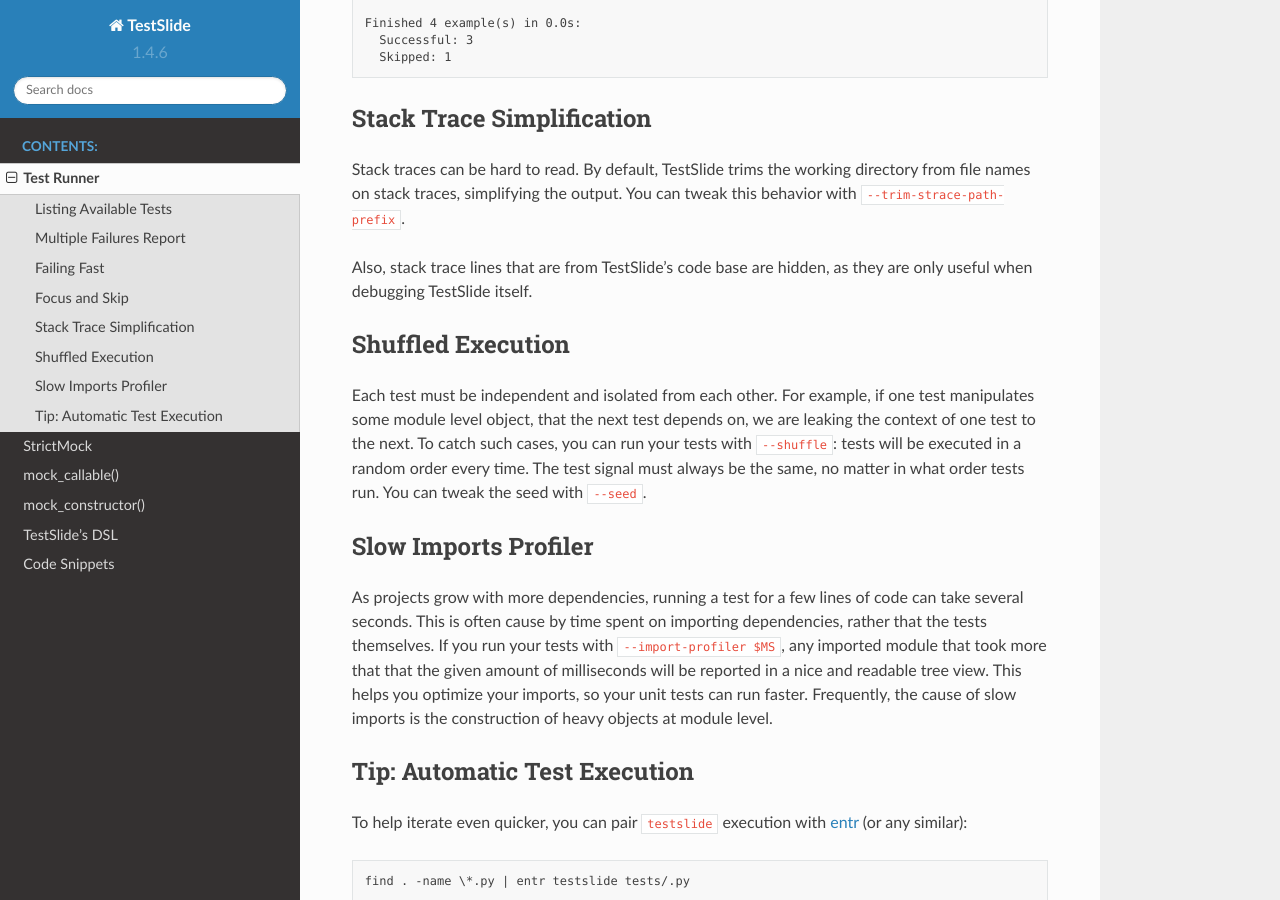
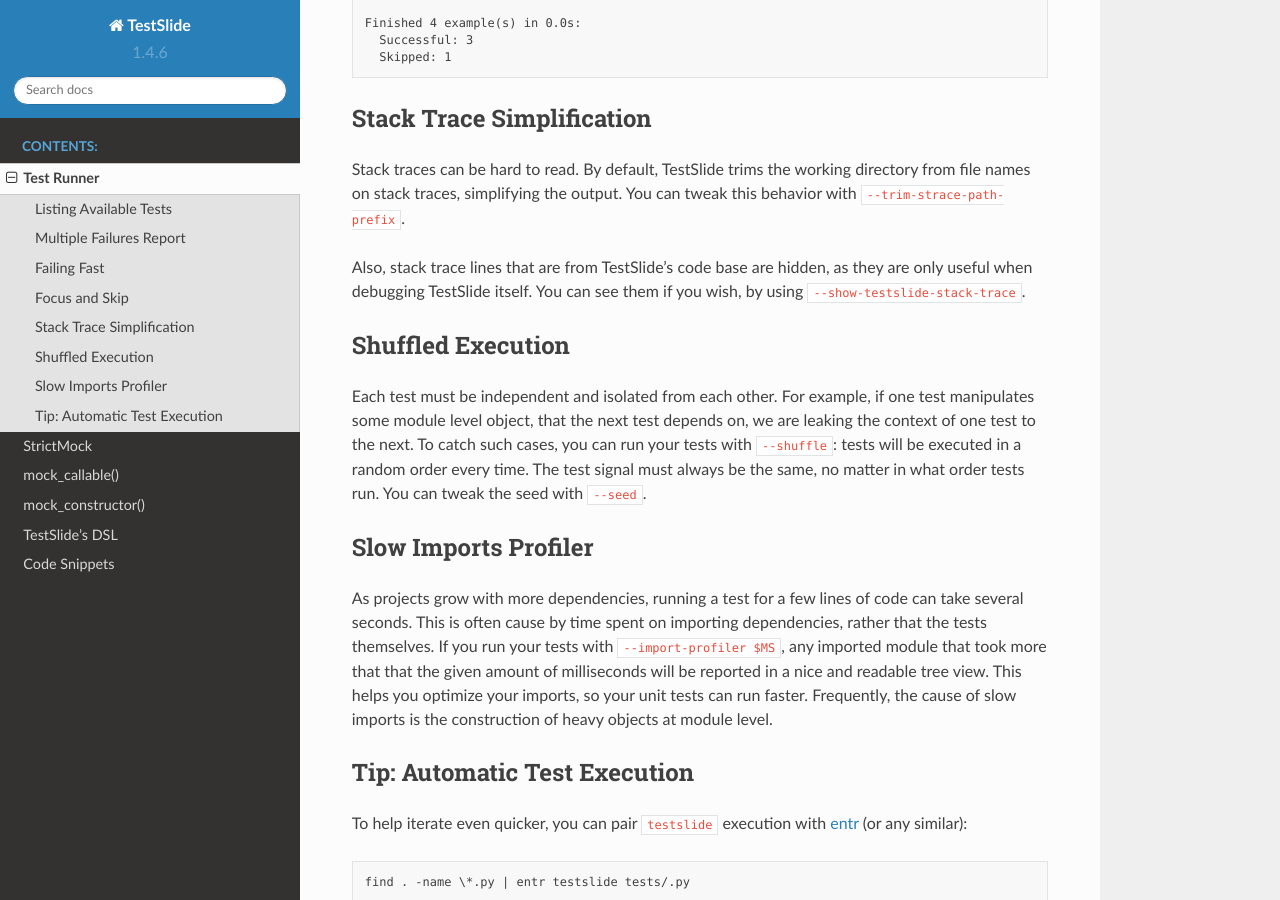
Before and after one commit to facebook/TestSlide, a Sphinx documentation site: the page built from docs/test_runner/index.rst, in a window 1280 px wide and 900 px high, scrolled down 2968 px. Built offline with Sphinx 7.4.7 and the Read the Docs theme 2.0.0, drawn with Linux system fonts in a browser that asks for light colours.

Commit message:
Add missing --show-testslide-stack-trace reference

```diff
--- a/docs/test_runner/index.rst
+++ b/docs/test_runner/index.rst
@@ -144,7 +144,7 @@
 
 Stack traces can be hard to read. By default, TestSlide trims the working directory from file names on stack traces, simplifying the output. You can tweak this behavior with ``--trim-strace-path-prefix``.
 
-Also, stack trace lines that are from TestSlide's code base are hidden, as they are only useful when debugging TestSlide itself.
+Also, stack trace lines that are from TestSlide's code base are hidden, as they are only useful when debugging TestSlide itself. You can see them if you wish, by using ``--show-testslide-stack-trace``.
 
 Shuffled Execution
 ------------------
```
